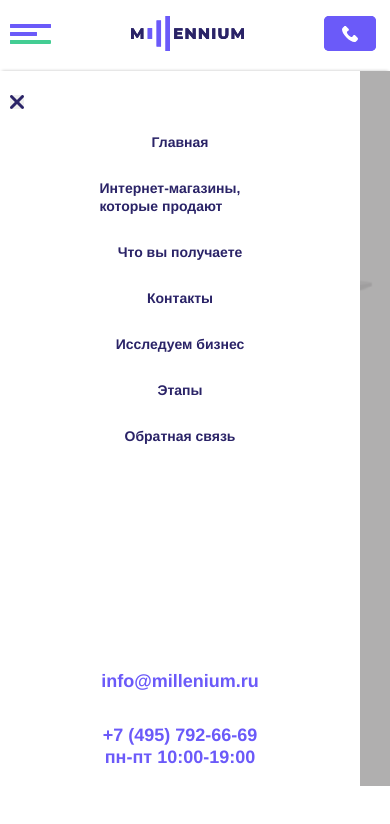
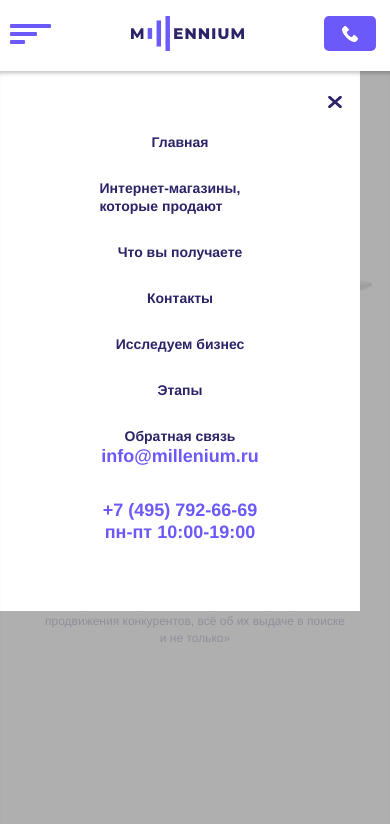
Before and after one commit to shaibot/web-core, a website: page index.html in a window 390 px wide. Drawn offline with Linux system fonts and the light colour scheme.

Commit message:
fix close-batton scroll header and menu

```diff
--- a/index.html
+++ b/index.html
@@ -50,7 +50,7 @@
       </div>
     </header>
     <aside class="burger-menu">
-      <header class="header burger-menu__header">
+      <!-- <header class="header burger-menu__header">
         <div class="header__menu-mobile header__menu-mobile--active"></div>
         <img
           src="./images/phone/logo.svg"
@@ -60,7 +60,7 @@
         <address class="header__contacts header__contacts--mobile-viewport">
           <a href="tel:+74957926669" class="header__contacts-link"></a>
         </address>
-      </header>
+      </header> -->
     <nav class="menu">
       <div class="menu__container">
         <button class="menu__button-close"></button>
--- a/styles/burger-menu/burger-menu.css
+++ b/styles/burger-menu/burger-menu.css
@@ -1,9 +1,14 @@
 .burger-menu {
+    background-color: rgba(163, 161, 161, 0.85);
     position: fixed;
-    width: 100%;
+    /* width: 100%; */
     z-index: 1;
-    top: 0;
+    top: 71px;
     left: 0;
+    bottom: 0;
+    right: 0;
+    height: 100vh;
+    overflow: scroll;
 }
 
 /* .burger-menu__header {
--- a/styles/header/header.css
+++ b/styles/header/header.css
@@ -1,9 +1,13 @@
 .header {
+  position: sticky;
+  top:0;
   width: 100%;
   display: flex;
   justify-content: space-between;
   margin: 0 auto;
   padding: 16px 14px 20px 10px;
+  background-color: white;
+  z-index: 1;
 }
 
 .header__menu-mobile {
--- a/styles/menu/menu.css
+++ b/styles/menu/menu.css
@@ -1,9 +1,11 @@
 .menu {
-    background-color: rgba(163, 161, 161, 0.85);
-    box-shadow: 0px -2px 3px -2px rgba(0, 0, 0, 0.25);
+    /* background-color: rgba(163, 161, 161, 0.85); */
+    box-shadow: inset 0px 5px 4px -3px rgba(0, 0, 0, 0.25);
+    height: 100%;
 }
 
 .menu__container {
+    box-shadow: inset 0px 5px 4px -3px rgba(0, 0, 0, 0.25);
     background-color: rgb(255, 255, 255);
     position: relative;
     width: 100%;
@@ -14,7 +16,8 @@
     flex-direction: column;
     justify-content: space-between;
     align-items: center;
-    gap: 225px;
+    padding-bottom: 50px;
+
 }
 
 .menu-list {
@@ -26,12 +29,16 @@
 }
 
 .menu__button-close {
+    padding: 0;
     border: none;
     width: 14px;
     height: 14px;
-    background-image: url(../../images/phone/close-btn.svg);
+    background-image: url(../../images/phone/close.svg);
     background-position: center;
+    background-color: transparent;
+    background-size: cover;
     background-size: contain;
+    background-repeat: no-repeat;
     position: absolute;
     top: 24px;
     left: 10px;
@@ -74,3 +81,9 @@
 .menu__shedule {
     margin-top: 0;
 }
+
+@media (min-width: 380px) {
+    .menu__button-close {
+        transform: translateX(318px);
+    }
+}
```
Also changed, not shown: images/phone/close.svg (added).
